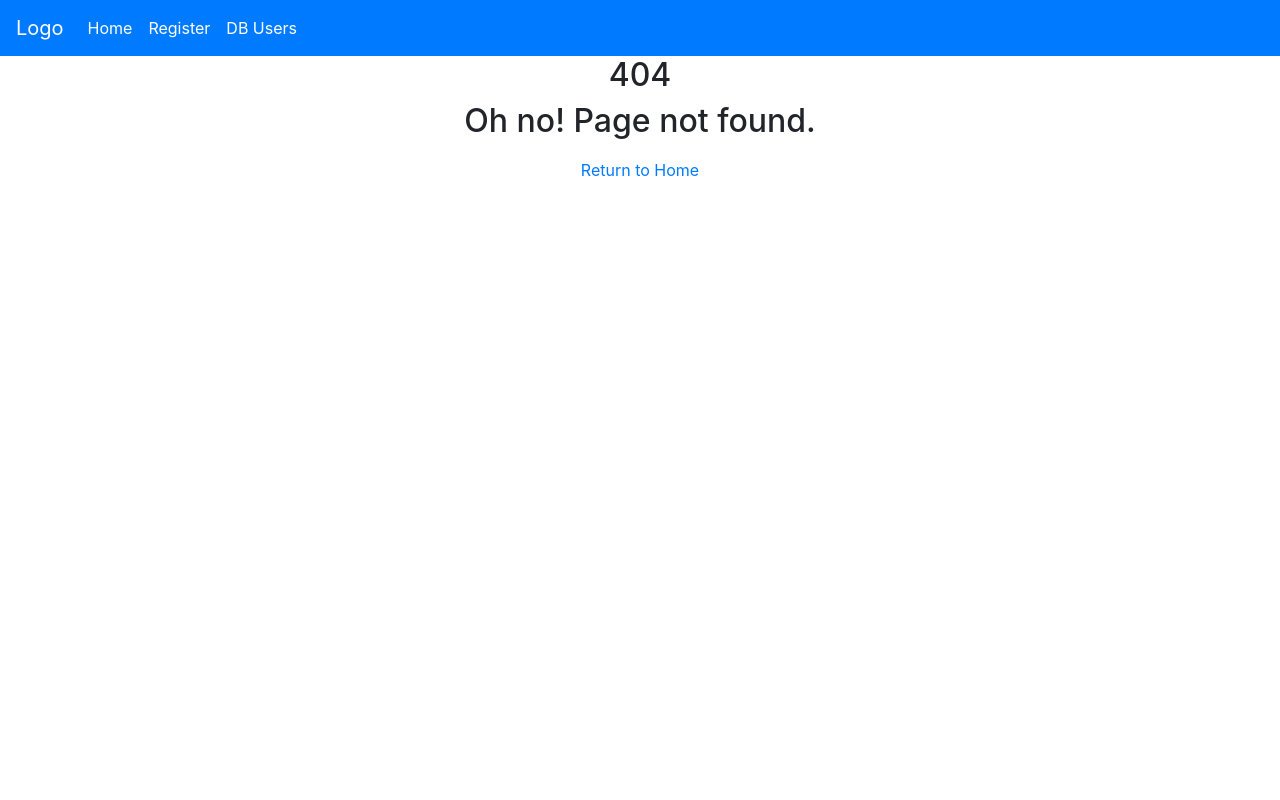
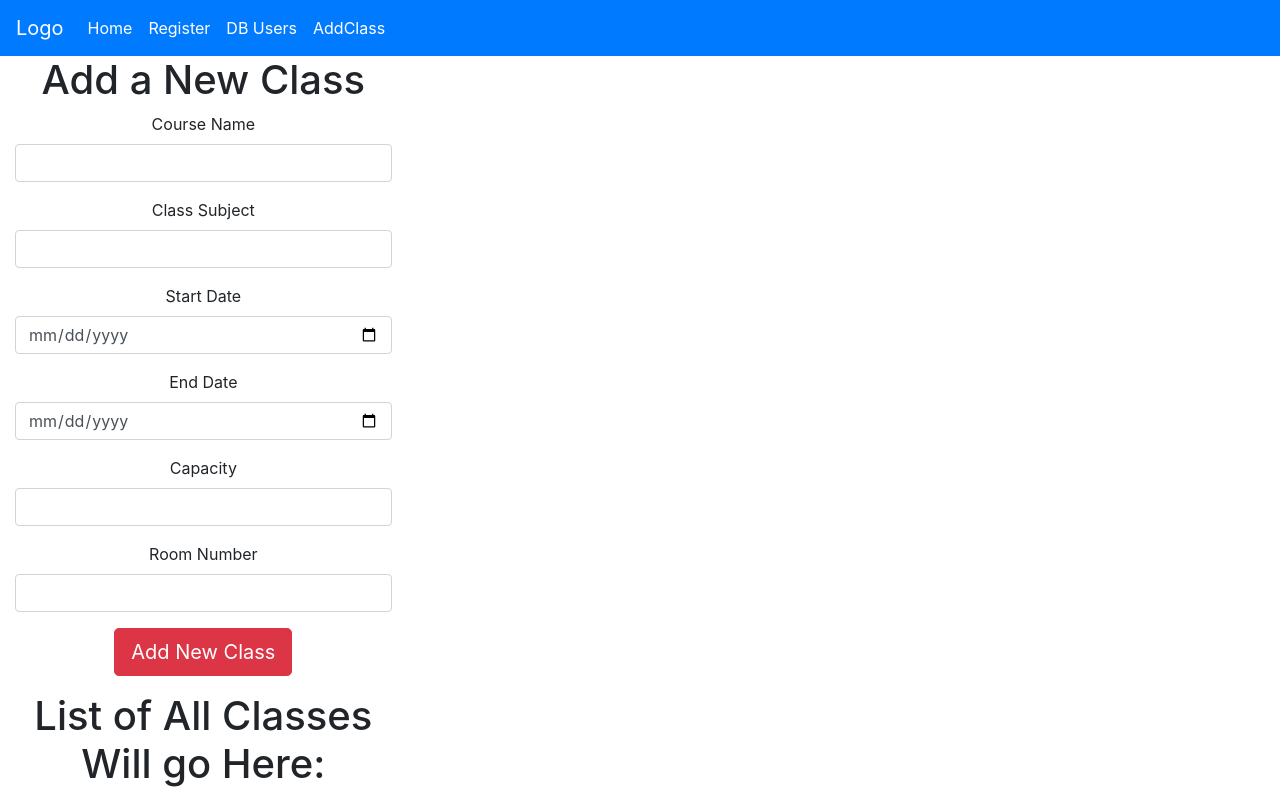
Before and after one commit to erikamats/Toledo, a React (Create React App) app in the folder escuela/: page /addclass in a window 1280 px wide. Before the commit this address had no page. Built offline with nearby package versions, Linux system fonts and the light colour scheme.

Commit message:
added inputs to build on Add Class Form

```diff
--- a/escuela/src/App.js
+++ b/escuela/src/App.js
@@ -7,10 +7,12 @@ import NavigationBar from './components/NavigationBar';
 import ErrorPage from './components/Pages/ErrorPage';
 import Gradebook from './components/Pages/Gradebook';
 import SignupPage from './components/Pages/SignupPage';
+import AddClassPage from './components/Pages/AddClassPage';
 import { Route, BrowserRouter as Router, Switch } from 'react-router-dom';
 import { TransitionGroup, CSSTransition } from 'react-transition-group';
 import reducers from './reducers';
 import UsersList from './components/UsersList';
+
 import MessagesList from './components/MessagesList';
 
 import './App.css';
@@ -23,8 +25,6 @@ const store = createStore(
 ))
 
 class App extends Component {
-
-
 
   render() {
     return (
@@ -46,6 +46,7 @@ class App extends Component {
                   <Route exact path="/" component={Gradebook} />
                   <Route exact path="/users" component={UsersList} />
                   <Route exact path="/signup" component={SignupPage} />
+                  <Route exact path="/addclass" component={AddClassPage} />
                   <Route component={ErrorPage} />
                 </Switch>
                   </CSSTransition>
--- a/escuela/src/actions/index.js
+++ b/escuela/src/actions/index.js
@@ -11,7 +11,9 @@ export const fetchUsers = () => async dispatch => {
 }
 
 export const postUser = (userData) => async dispatch => {
-    const res = await axios.post('/register-student', userData);
+    const res = await axios.post('/register-student', userData)
+    .then()
+    .catch()
 
     dispatch({
         type: POST_USER,
--- /dev/null
+++ b/escuela/src/components/AddClassForm.js
@@ -0,0 +1,134 @@
+import React, { Component } from "react";
+import TextFieldGroup from "./common/TextFieldGroup";
+import ClassList from "./ClassList";
+// import Validator from 'validator';
+// import isEmpty from "lodash/isEmpty";
+
+// function validateInput(data){
+
+//     let errors = {}
+
+//     if(Validator.isEmpty(data.courseName)){
+//         errors.courseName = 'Please Include add a Course Name'
+//     }
+
+//     if(!Validator.isEmpty(data.subject)){
+//         errors.subject = 'Add a Subject'
+//     }
+//     if(Validator.isEmpty(data.startDate)){
+//         errors.startDate = 'Start Date Required'
+//     }
+//     if(Validator.isEmpty(data.endDate)){
+//         errors.endDate = 'End Date Required'
+//     }
+
+//     if(Validator.isEmpty(data.capacity)){
+//         errors.capacity = 'Room Capacity Required'
+//     }
+
+//     if(Validator.isEmpty(data.roomNumber)){
+//         errors.roomNumber = 'Room Number is Needed'
+//     }
+
+
+//     return {
+//         errors,
+//         isValid: isEmpty(errors)
+//     }
+// }
+
+class AddClassForm extends Component {
+  constructor() {
+    super();
+    this.state = {
+    courseName: "",
+      subject: "",
+      startDate: "",
+      endDate: "",
+      capacity: "",
+      roomNumber: ""
+    };
+    this.onChange = this.onChange.bind(this);
+    this.onSubmit = this.onSubmit.bind(this);
+  }
+
+  onChange(e) {
+    this.setState({ [e.target.name]: e.target.value });
+    console.log(e.target.name);
+    console.log(e.target.value);
+  }
+
+  onSubmit(e) {
+    e.preventDefault();
+    console.log(e);
+  }
+
+  render() {
+    return (
+        <section>
+
+
+      <form onSubmit={this.onSubmit} className="col-12">
+        <h1> Add a New Class</h1>
+
+        <TextFieldGroup
+          label="Course Name"
+          onChange={this.onChange}
+          value={this.state.courseName}
+          field="courseName"
+        />
+        <TextFieldGroup
+          label="Class Subject"
+          onChange={this.onChange}
+          value={this.state.subject}
+          field="subject"
+        />
+        <TextFieldGroup
+          label="Start Date"
+          onChange={this.onChange}
+          value={this.state.startDate}
+          field="startDate"
+          type= "date"
+        />
+
+        <TextFieldGroup
+          label="End Date"
+          onChange={this.onChange}
+          value={this.state.endDate}
+          field="endDate"
+          type= "date"
+
+        />
+
+        <TextFieldGroup
+          label="Capacity"
+          onChange={this.onChange}
+          value={this.state.capacity}
+          field="capacity"
+          type= "number"
+        />
+
+          <TextFieldGroup
+          label="Room Number"
+          onChange={this.onChange}
+          value={this.state.roomNumber}
+          field="roomNumber"
+          type= "number"
+        />
+
+          <div className="form-group">
+                    <button className="btn btn-danger btn-lg">
+                      Add New Class
+                    </button>
+                </div>
+      </form>
+
+        <ClassList/>
+
+
+          </section>
+    );
+  }
+}
+
+export default AddClassForm;
--- /dev/null
+++ b/escuela/src/components/ClassList.js
@@ -0,0 +1,15 @@
+import React, { Component } from 'react';
+
+class ClassList extends Component {
+
+    render(){
+        return (
+            <div>
+                <h1> List of All Classes Will go Here:</h1>
+            </div>
+        )
+    }
+
+}
+
+export default ClassList;
--- a/escuela/src/components/NavigationBar.js
+++ b/escuela/src/components/NavigationBar.js
@@ -19,6 +19,9 @@ export default () => {
                     <li className="nav-item active">
                         <NavLink to="/users" className="nav-link">DB Users</NavLink>
                     </li>
+                    <li className="nav-item active">
+                        <NavLink to="/addclass" className="nav-link">AddClass</NavLink>
+                    </li>
                 </ul>
             </div>
         </nav>
--- /dev/null
+++ b/escuela/src/components/Pages/AddClassPage.js
@@ -0,0 +1,17 @@
+import React, {Component} from 'react';
+import AddClassForm from '../AddClassForm';
+
+
+export default class AddClassPage extends Component {
+
+
+    render() {
+        return (
+            <div className="row">
+            <div className="col-md-4 col-md-offset-4">
+                <AddClassForm/>
+            </div>
+        </div>
+        )
+    }
+};
```
Also changed, not shown: escuela/src/components/Pages/AddClass.js (deleted, +0 -9 lines), 1 other file (tests, documents, lock files or other folders).
